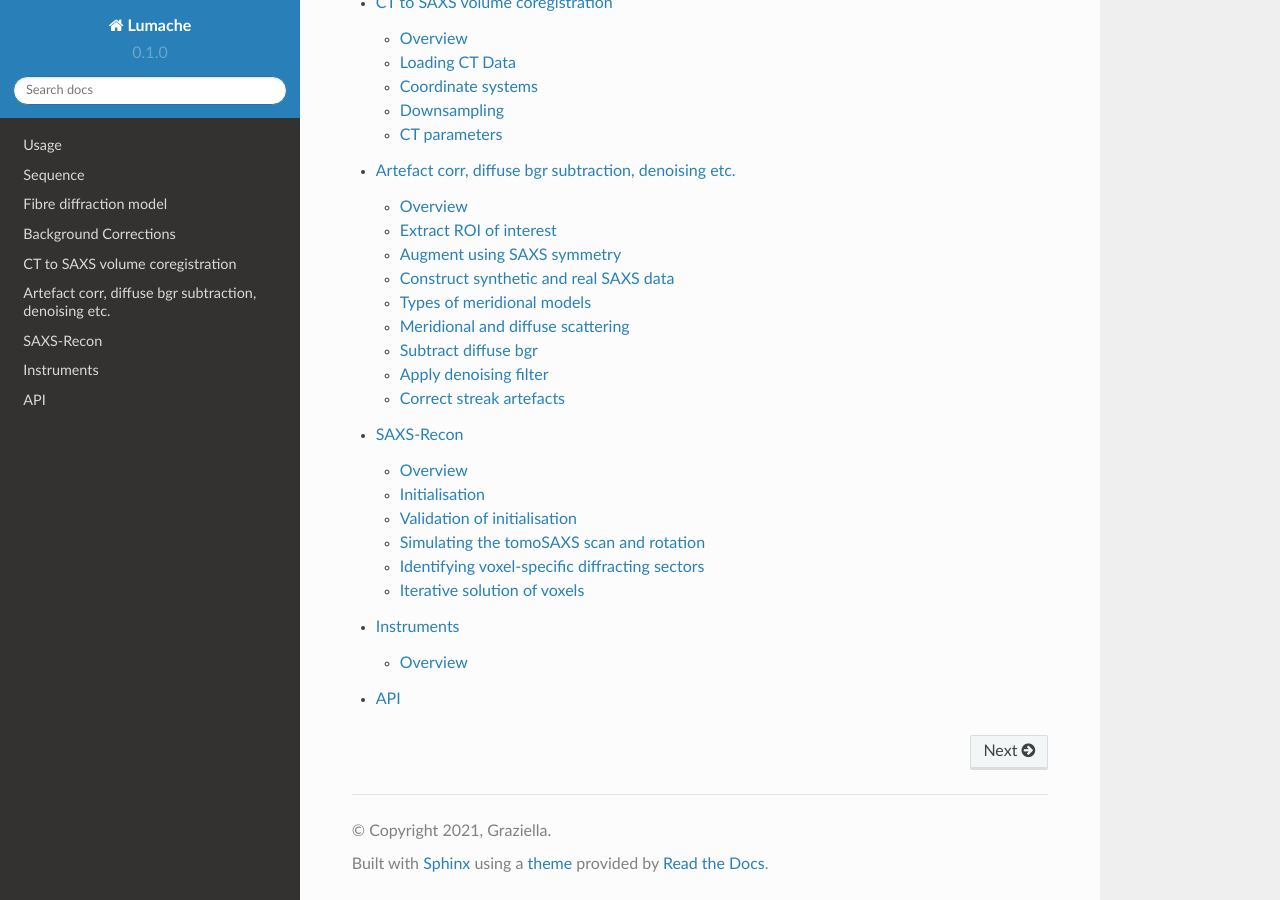
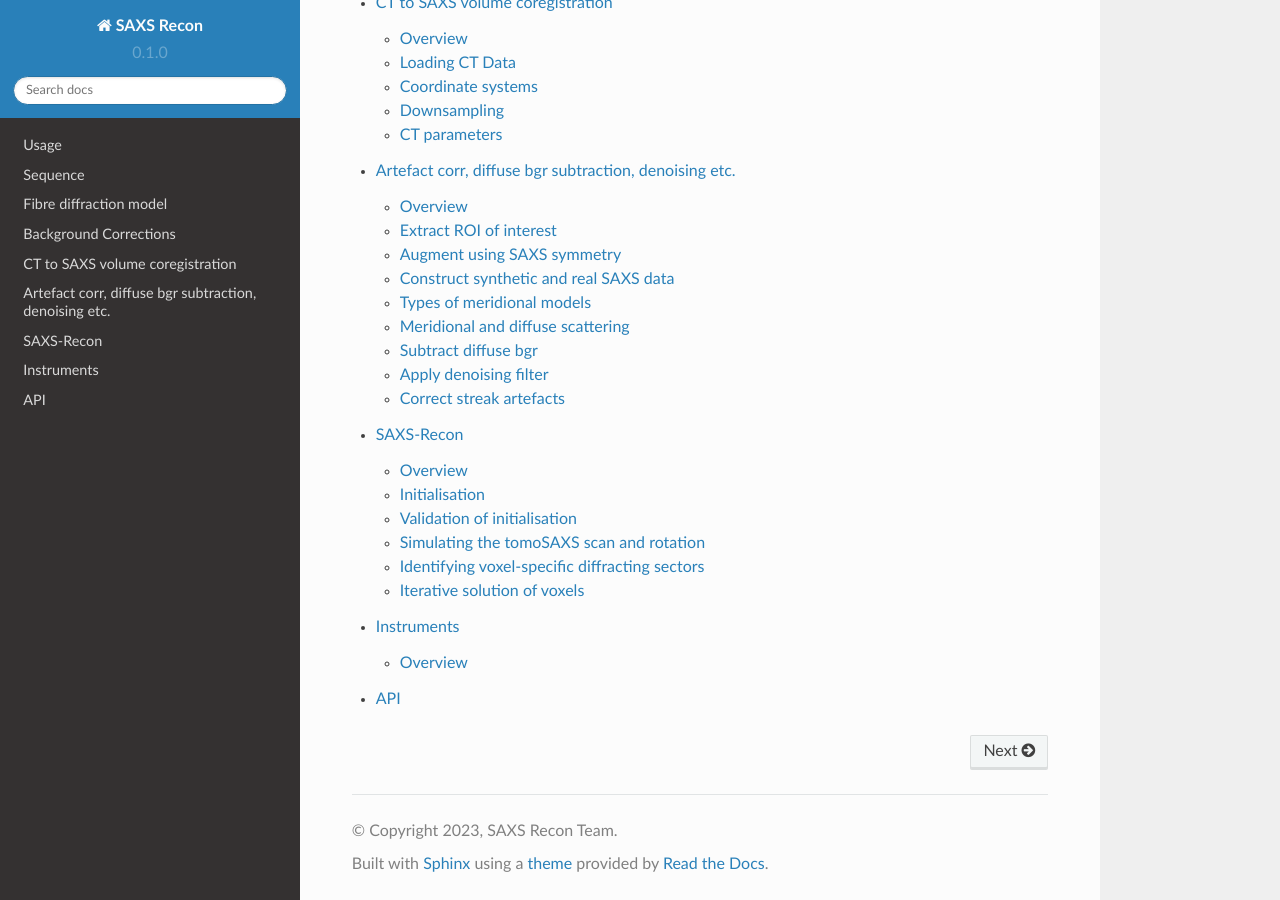
Before and after one commit to himadri111/saxs-docs-tutorial, a Sphinx documentation site: the page built from docs/source/index.rst, in a window 1280 px wide and 900 px high, scrolled down 998 px. Built offline with Sphinx 7.4.7 and the Read the Docs theme 2.0.0, drawn with Linux system fonts in a browser that asks for light colours.

Commit message:
Update conf.py

```diff
--- a/docs/source/conf.py
+++ b/docs/source/conf.py
@@ -2,9 +2,9 @@
 
 # -- Project information
 
-project = 'Lumache'
-copyright = '2021, Graziella'
-author = 'Graziella'
+project = 'SAXS Recon'
+copyright = '2023, SAXS Recon Team'
+author = 'SAXS Recon Team'
 
 release = '0.1'
 version = '0.1.0'
```
